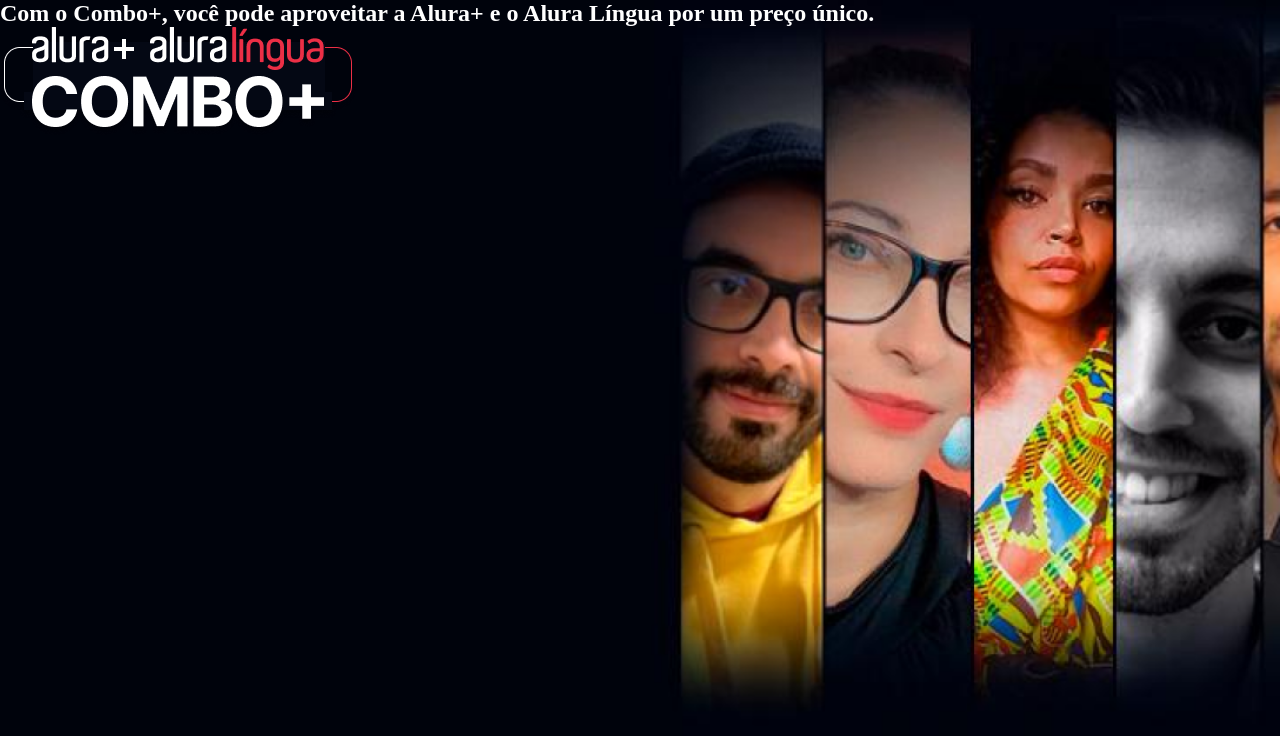
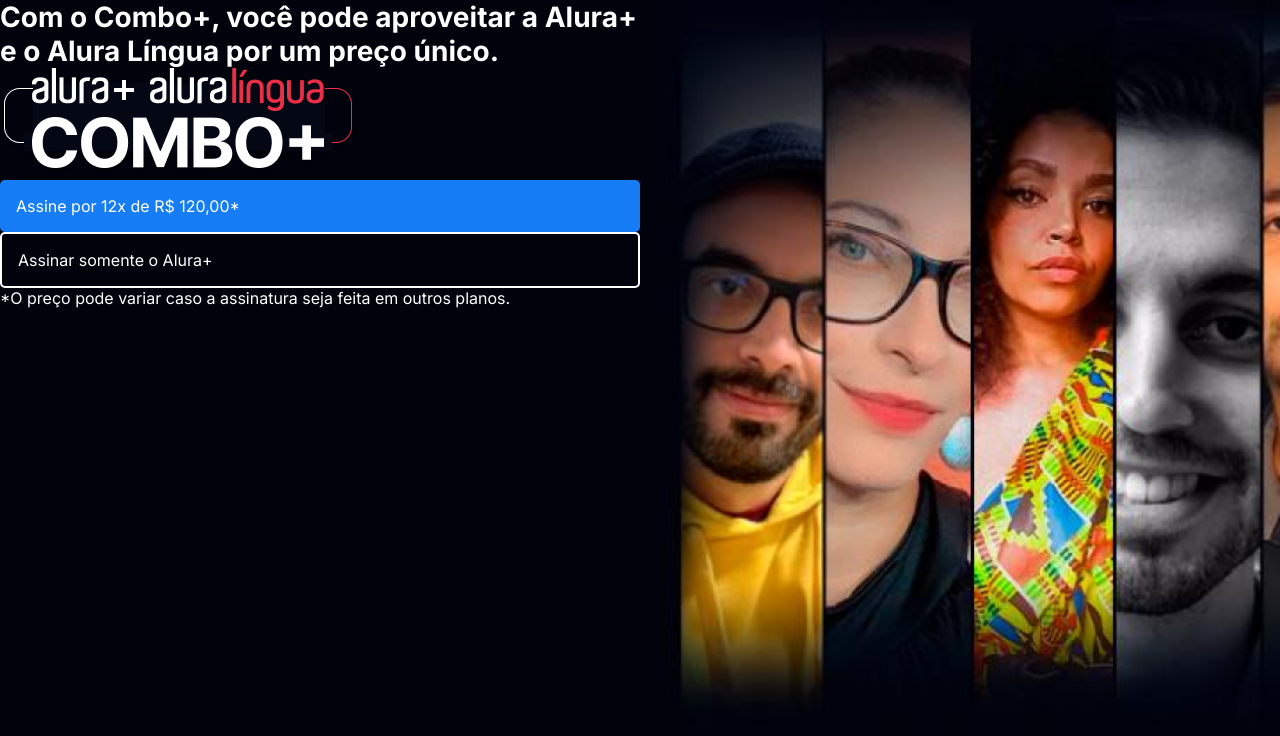
Before and after one commit to zezinhoxz/projeto__alura_plus, a plain HTML site: page index.html in a window 1280 px wide. Drawn offline with Linux system fonts and the light colour scheme.

Commit message:
adicionando botoes e trocando a fonte

```diff
--- a/index.html
+++ b/index.html
@@ -8,8 +8,13 @@
 </head>
 <body>
     <section class="container principal">
-        <h1>Com o Combo+, você pode aproveitar a Alura+ e o Alura Língua por um preço único.</h1>
+        <div>
+        <h1 class="container__titulo">Com o Combo+, você pode aproveitar a Alura+ e o Alura Língua por um preço único.</h1>
         <img src="img/Combo.png" alt="combo alura+ e alura línguas">
+        <a href="#" class="container__botao">Assine por 12x de R$ 120,00*</a>
+        <a href="#" class="container__botao botao_secundario">Assinar somente o Alura+</a>
+        <p container__aviso>*O preço pode variar caso a assinatura seja feita em outros planos.</p>
+        </div>
     </section>
 </body>
 </html>
--- a/style.css
+++ b/style.css
@@ -23,8 +23,37 @@ body{
     background-image: url("img/Background.png");
     background-repeat: no-repeat;
     background-size: cover;
+    font-family: var(--fonte-principal);
+    font-size: 16px;
+    font-weight: 400;
 }
 
 .container{
     height: 100vh;
+    display: grid;
+    grid-template-columns: 50% 50%;
 }
+
+.container__titulo{
+    font-size: 28px;
+    font-weight: 700;
+}
+
+.container__botao{
+    background-color: var(--botao-azul);
+    color: var(--branco-principal);
+    border-radius: 5px;
+    padding: 1em;
+    display: block;
+    text-decoration: none;
+}
+
+.botao_secundario{
+    background-color: transparent;
+    border: 2px solid var(--branco-principal);
+}
+
+.container__aviso{
+    font-size: 12px;
+    color: var(--cinza-secundari0);
+}
```
Also changed, not shown: 1 other file.
